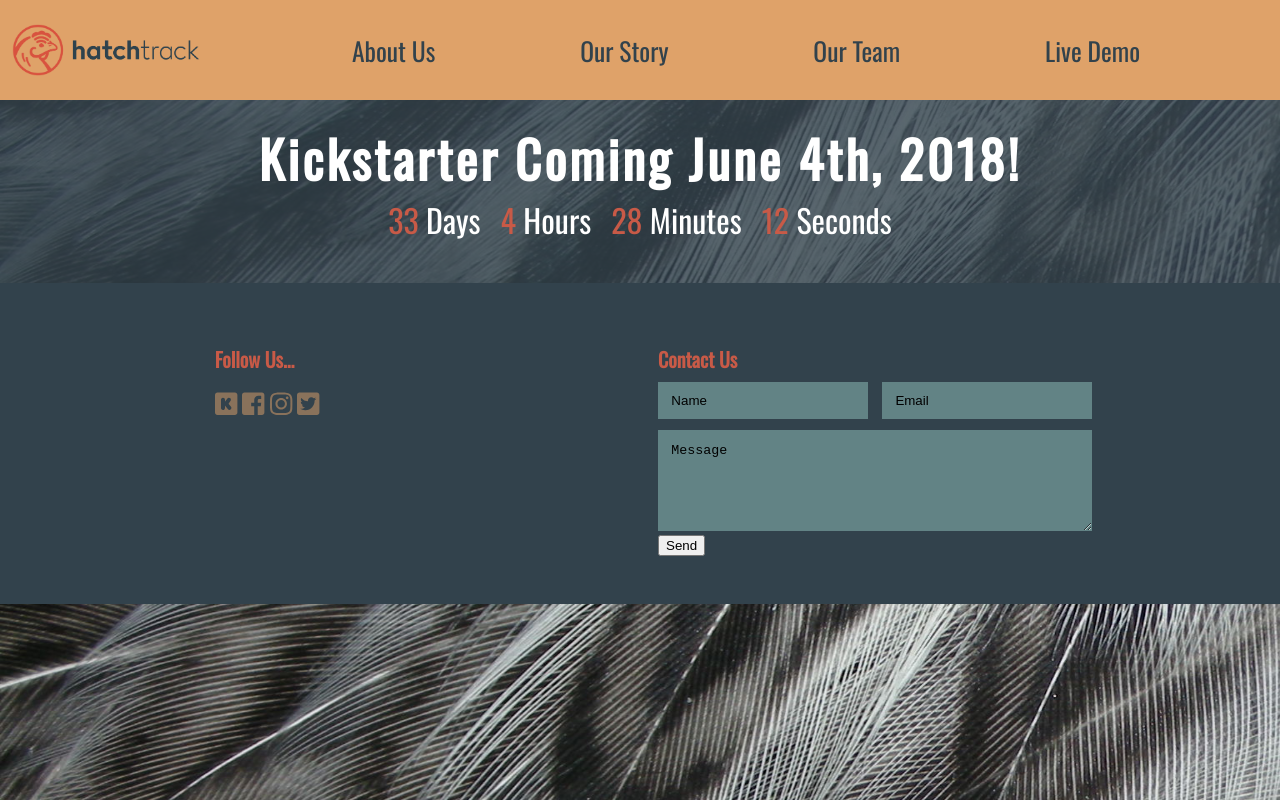
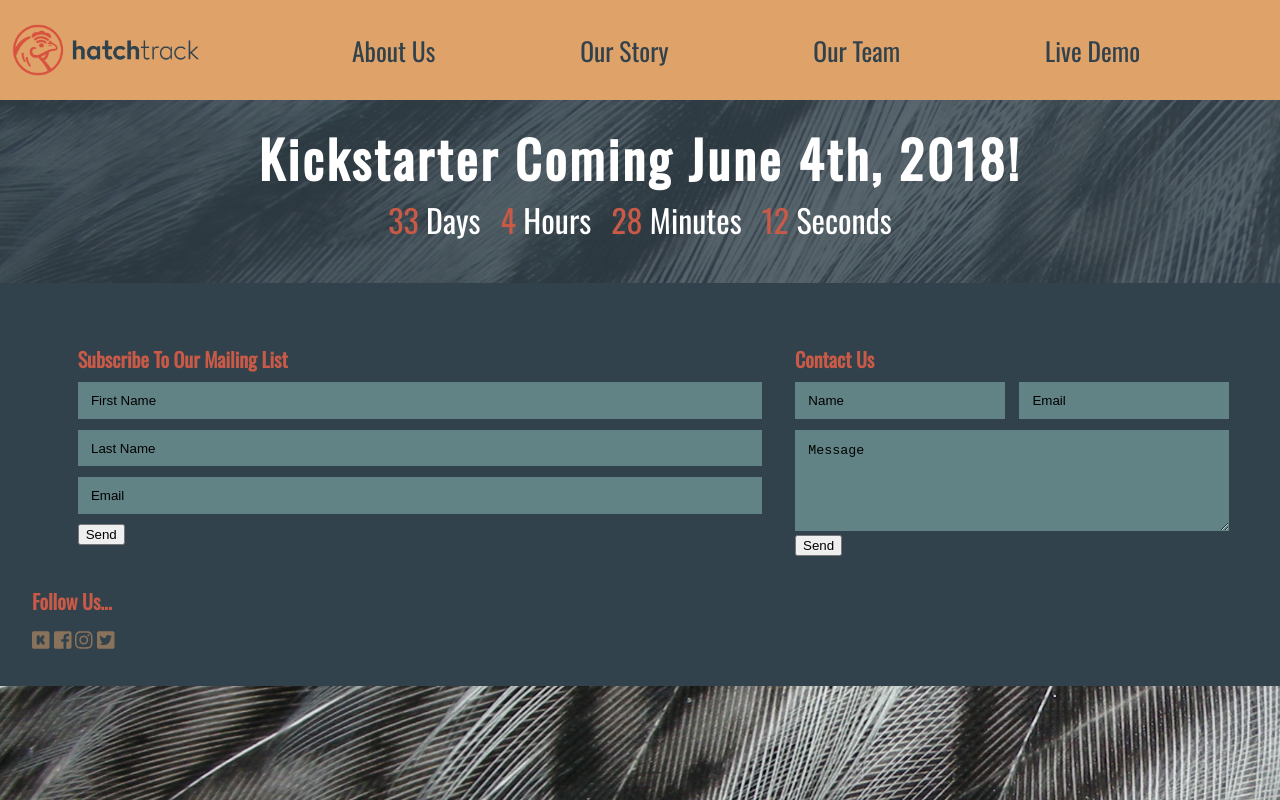
Before and after one commit to jcstorms1/ht-web-mockup, a React (Create React App) app: page /livedemo in a window 1280 px wide. Built offline with nearby package versions, Linux system fonts and the light colour scheme; no server answers; a web font is replaced by a local one.

Commit message:
add subscription form

```diff
--- /dev/null
+++ b/src/components/footer/subscribe.js
@@ -0,0 +1,16 @@
+import React from "react";
+
+const Subscribe = () => {
+  return (
+    <section>
+      <form>
+        <input type="text" placeholder="First Name" />
+        <input type="text" placeholder="Last Name" />
+        <input type="email" placeholder="Email" />
+        <button>Send</button>
+      </form>
+    </section>
+  );
+};
+
+export default Subscribe;
--- a/src/containers/footer.js
+++ b/src/containers/footer.js
@@ -1,6 +1,7 @@
 import React, { Component } from "react";
 import ContactUs from "../components/footer/contactus";
 import SocialMedia from "../components/footer/socialmedia";
+import Subscribe from "../components/footer/subscribe";
 import "../stylesheets/footer.css";
 import logo from "../images/logo-typeonly.png";
 
@@ -11,14 +12,16 @@
         <div className="inner-bottom">
           {/* <img src={logo} alt="logo" /> */}
           <div className="social-container">
-            <h1>Follow Us...</h1>
-            <SocialMedia />
+            <h1>Subscribe To Our Mailing List</h1>
+            <Subscribe />
           </div>
           <div className="form-container">
             <h1>Contact Us</h1>
             <ContactUs />
           </div>
         </div>
+        <h1>Follow Us...</h1>
+        <SocialMedia />
       </div>
     );
   }
--- a/src/stylesheets/footer.css
+++ b/src/stylesheets/footer.css
@@ -29,14 +29,13 @@
 .social-media a {
   color: rgb(223, 162, 105, 0.5);
   margin-right: 0.2em;
+  font-size: 1.25em;
 }
 
 .form-container {
-  margin: auto;
+  margin: 0 auto;
 }
 
-.form-container > h1 {
-}
 .name {
   float: left;
   width: 45%;
```
